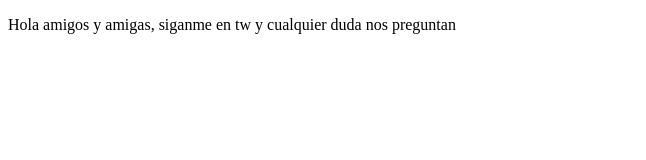
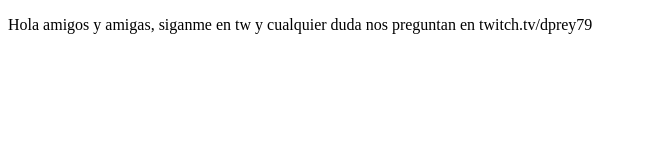
Before and after one commit to dprey79/proyectodemo, a plain HTML site: page index.html in a window 1280 px wide. Shown: the whole page, without its empty margins (0-646 px from the left). Drawn offline with Linux system fonts and the light colour scheme.

Commit message:
cambios agregamos sitio de twitch

```diff
--- a/index.html
+++ b/index.html
@@ -9,6 +9,7 @@
 <body>
     <p>
         Hola amigos y amigas, siganme en tw y cualquier duda nos preguntan
+        en twitch.tv/dprey79
     </p>
 </body>
 </html>
```
